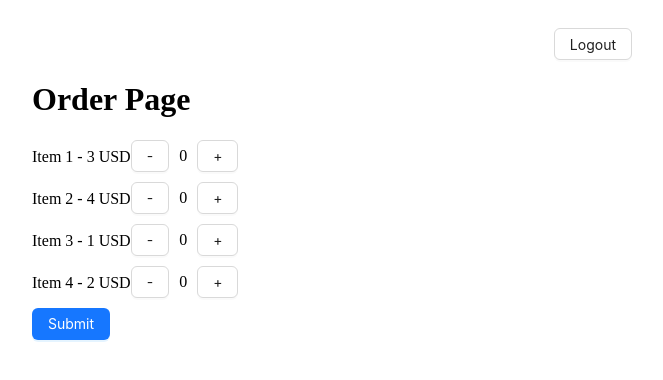
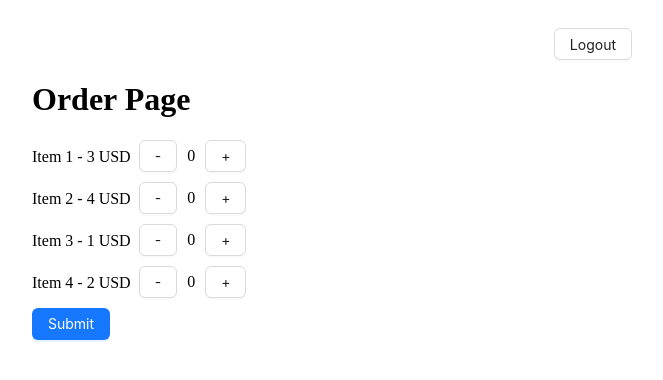
Before and after one commit to hbtpoprock/nextjs-frontend, a Next.js app: page /order in a window 1280 px wide. Shown: the top 380 px of the page, without its empty margins (308-971 px from the left). Built offline with nearby package versions, Linux system fonts and the light colour scheme; sample sign-in values are in the browser's storage.

Commit message:
update styling

```diff
--- a/pages/order.js
+++ b/pages/order.js
@@ -150,6 +150,7 @@ const OrderPage = () => {
                     : 0
                 )
               }
+              style={{ marginLeft: "8px" }} // Adjust the value as needed
             >
               -
             </Button>
```
